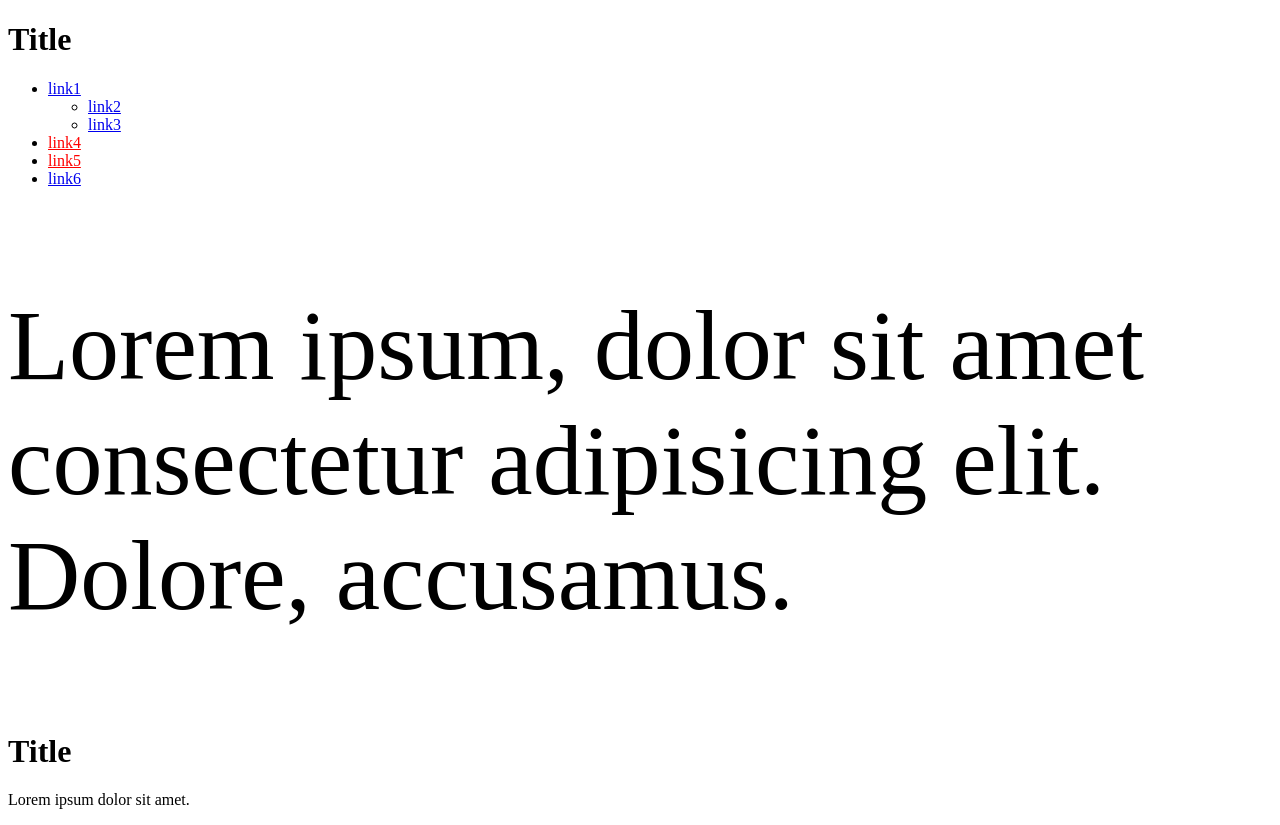
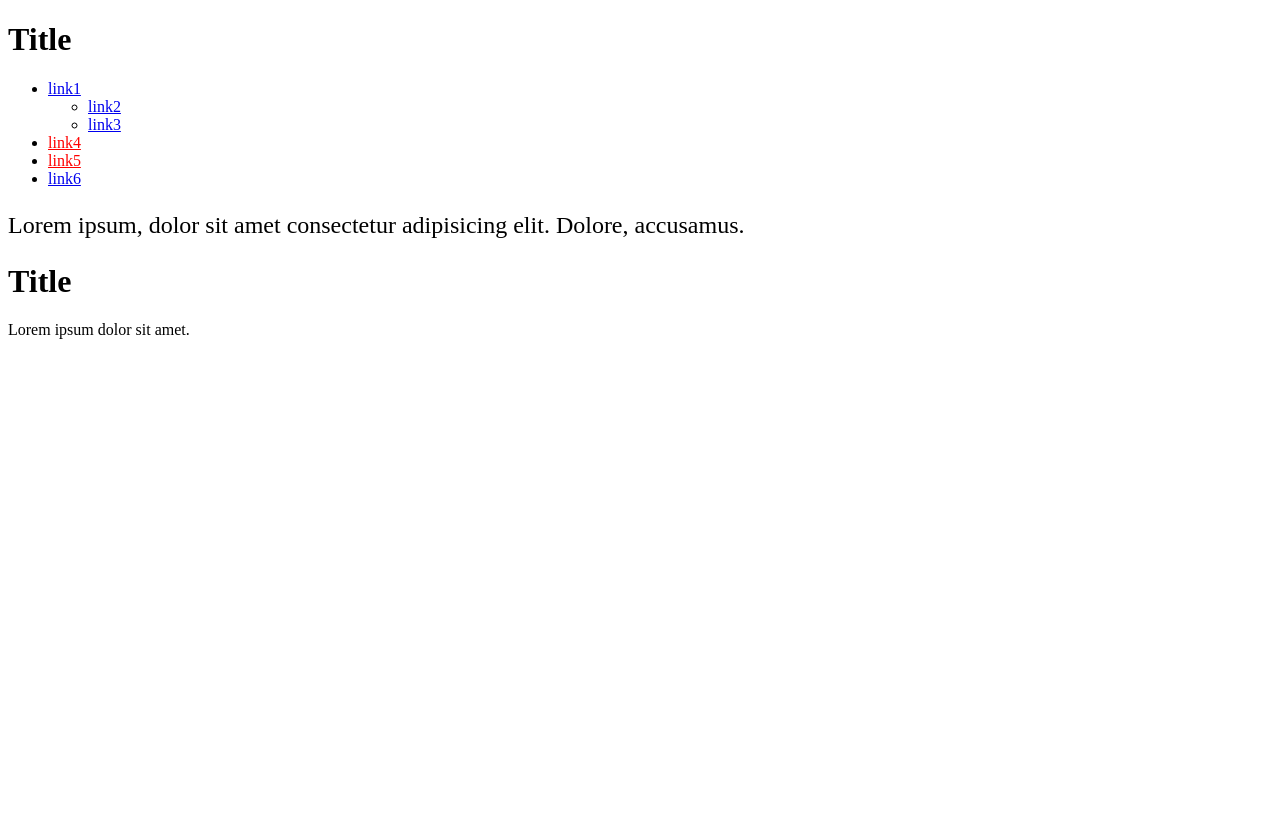
Before and after one commit to Blan-crypto/HW7, a plain HTML site: page index.html in a window 1280 px wide. After the commit the page ends 800 px from the top, so only its background shows below. Drawn offline with Linux system fonts and the light colour scheme.

Commit message:
Обновил стили и исправил ошибки в HTML

```diff
--- a/style.css
+++ b/style.css
@@ -5,5 +5,5 @@ a[href="https://validator.w3.org/"] {
     color: red;
 }
 ul + p {
-    font-size: 100px;
+    font-size: 24px;
 }
```
